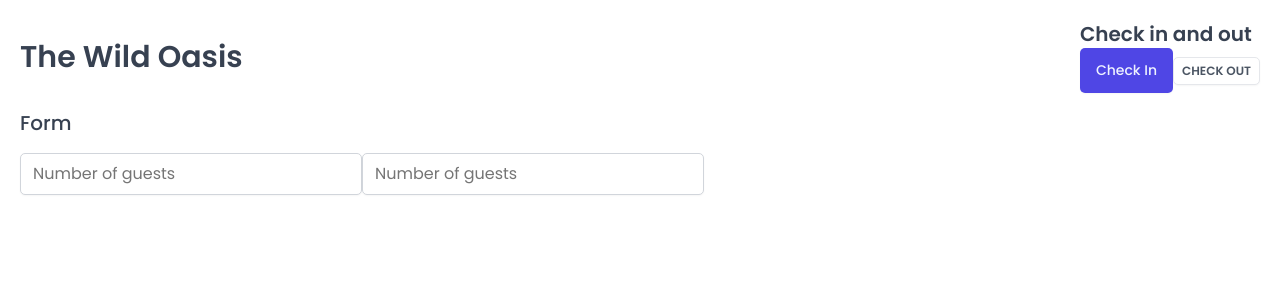
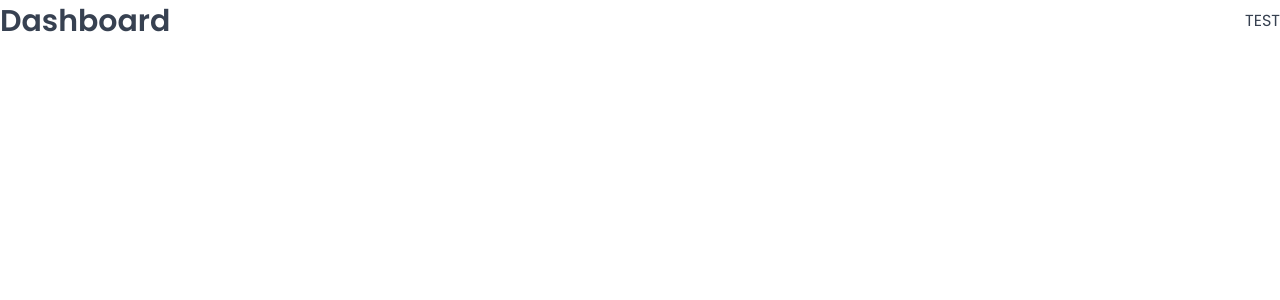
Before and after one commit to NicolasSokolowski/the-wild-oasis, a React (Vite) app: page /dashboard in a window 1280 px wide. Shown: the top 300 px of the page. Built offline with nearby package versions, Linux system fonts and the light colour scheme; a web font is replaced by a local one.

Commit message:
learning: setting up pages and routes

```diff
--- a/package.json
+++ b/package.json
@@ -12,6 +12,7 @@
   "dependencies": {
     "react": "^18.2.0",
     "react-dom": "^18.2.0",
+    "react-router-dom": "^6.22.2",
     "styled-components": "^6.1.8"
   },
   "devDependencies": {
--- a/src/App.jsx
+++ b/src/App.jsx
@@ -1,50 +1,31 @@
-import styled from "styled-components"
+import { BrowserRouter, Navigate, Route, Routes } from "react-router-dom";
 import GlobalStyles from "./styles/GlobalStyles";
-import Button from "./ui/Button";
-import Input from "./ui/Input";
-import Heading from "./ui/Heading";
-import Row from "./ui/Row";
-
-
-const StyledApp = styled.div`
-  padding: 20px;
-`;
+import Dashboard from "./pages/Dashboard";
+import Bookings from "./pages/Bookings";
+import Cabins from "./pages/Cabins";
+import Users from "./pages/Users";
+import Settings from "./pages/Settings";
+import Account from "./pages/Account";
+import Login from "./pages/Login";
+import PageNotFound from "./pages/PageNotFound";
 
 function App() {
   return (
     <>
       <GlobalStyles />
-      <StyledApp>
-        <Row>
-
-          <Row type="horizontal">
-            <Heading as="h1">The Wild Oasis</Heading>
-            <div>
-              <Heading as="h2">Check in and out</Heading>
-              <Button
-                onClick={() => alert("Check in")}
-              >
-                Check In
-              </Button>
-              <Button
-                variation="secondary"
-                size="small"
-                onClick={() => alert("Check out")}
-              >
-                Check Out
-              </Button>
-            </div>
-          </Row>
-
-          <Row>
-            <Heading as="h3">Form</Heading>
-            <form>
-              <Input type="number" placeholder="Number of guests"></Input>
-              <Input type="number" placeholder="Number of guests"></Input>
-            </form>
-          </Row>
-        </Row>
-      </StyledApp>
+      <BrowserRouter>
+        <Routes>
+          <Route index element={<Navigate replace to="dashboard" />} />
+          <Route path="dashboard" element={<Dashboard />} />
+          <Route path="bookings" element={<Bookings />} />
+          <Route path="cabins" element={<Cabins />} />
+          <Route path="users" element={<Users />} />
+          <Route path="settings" element={<Settings />} />
+          <Route path="account" element={<Account />} />
+          <Route path="login" element={<Login />} />
+          <Route path="*" element={<PageNotFound />} />
+        </Routes>
+      </BrowserRouter>
     </>
   )
 }
```
Also changed, not shown: 1 other file (tests, documents, lock files or other folders).
